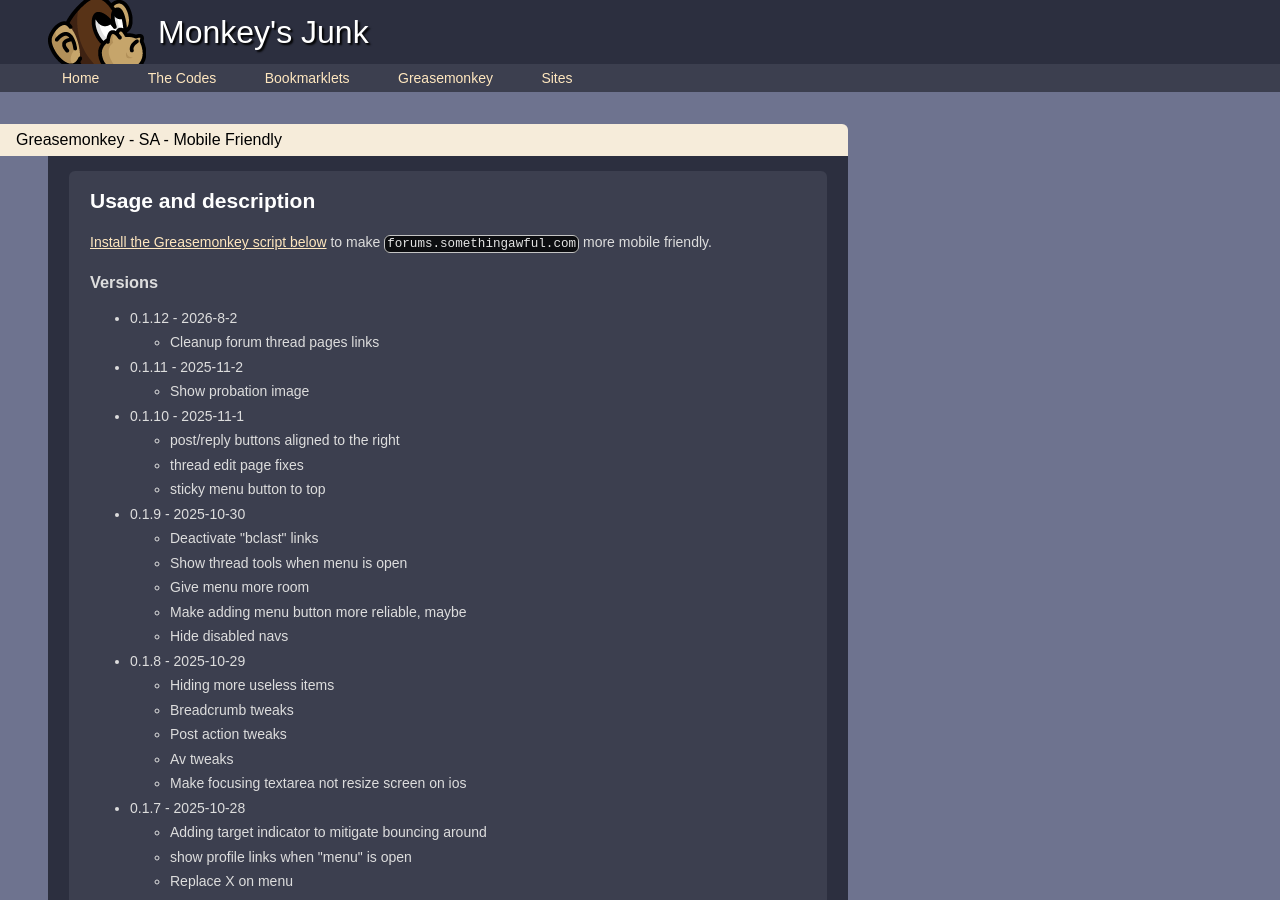
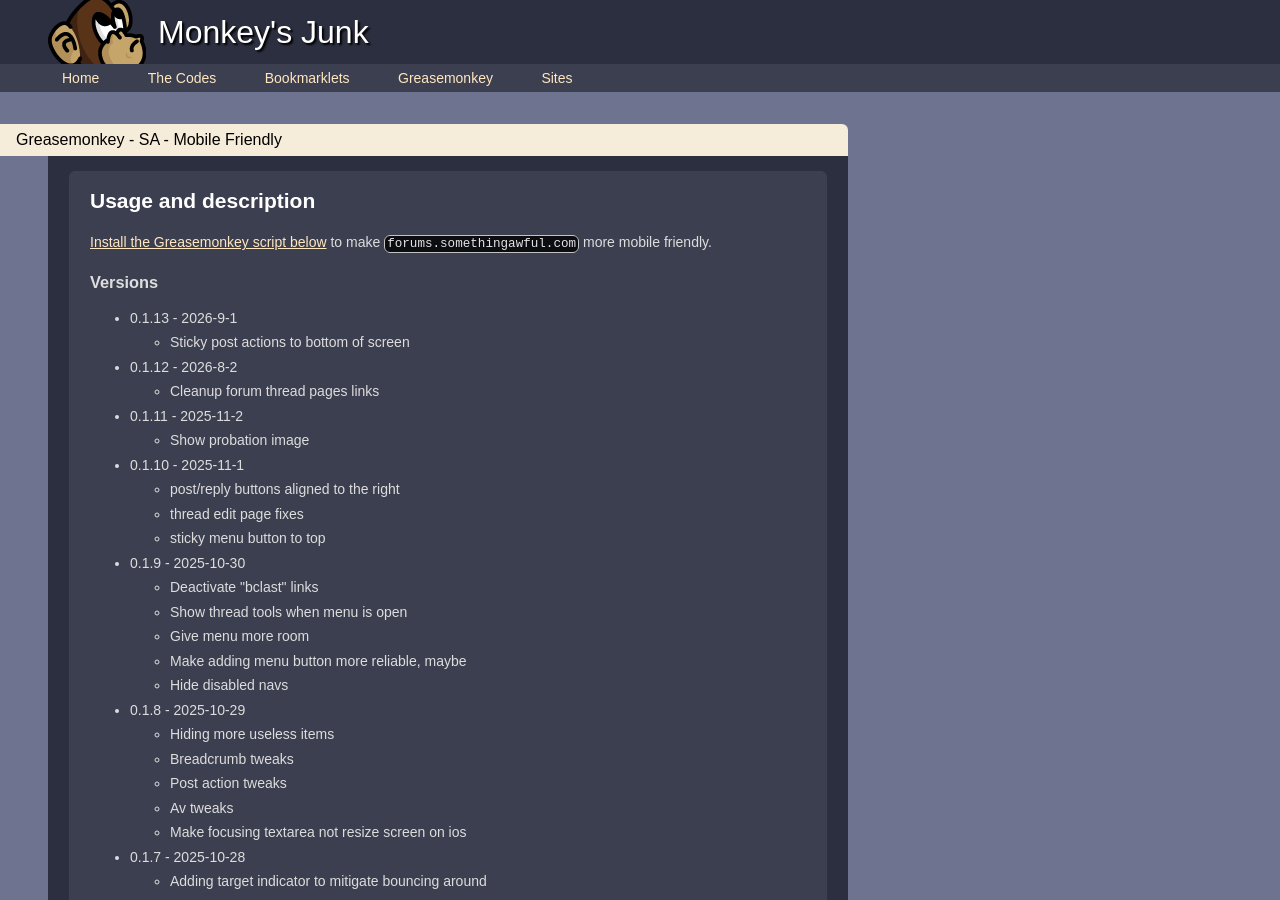
Before and after one commit to cwmonkey/cwmonkey.github.io, a Jekyll site: the page built from greasemonkey/sa-mobile-friendly/index.html, in a window 1280 px wide and 900 px high. Built offline with Jekyll 4.4.1, drawn with Linux system fonts in a browser that asks for light colours; nearby versions of some CDN libraries; some web fonts are replaced.

Commit message:
Sticky post actions to bottom of screen

```diff
--- a/_includes/greasemonkey/sa-mobile-friendly/sa-mobile-friendly.css
+++ b/_includes/greasemonkey/sa-mobile-friendly/sa-mobile-friendly.css
@@ -302,6 +302,8 @@
         display: flex;
         background: none;
         flex-wrap: wrap;
+        position: sticky;
+        bottom: 0;
 
         > td {
           display: inline;
--- a/_includes/greasemonkey/sa-mobile-friendly/version
+++ b/_includes/greasemonkey/sa-mobile-friendly/version
@@ -1 +1 @@
-0.1.12
+0.1.13
--- a/greasemonkey/sa-mobile-friendly/index.html
+++ b/greasemonkey/sa-mobile-friendly/index.html
@@ -12,6 +12,12 @@
 	<h3>Versions</h3>
 
 	<ul>
+		<li>
+			0.1.13 - 2026-9-1
+			<ul>
+				<li>Sticky post actions to bottom of screen</li>
+			</ul>
+		</li>
 		<li>
 			0.1.12 - 2026-8-2
 			<ul>
```
